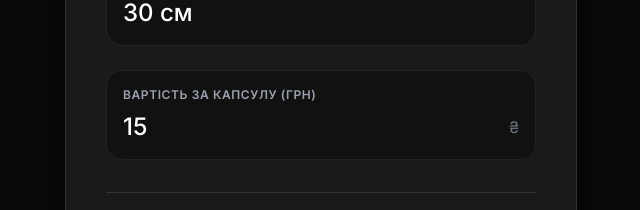
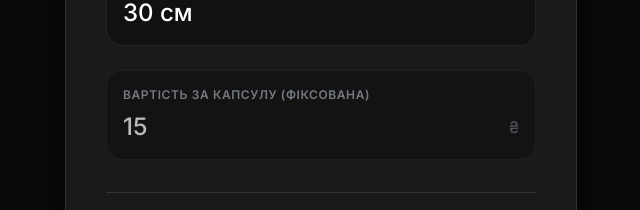
Before and after one commit to ednedin/name-studio, a React (Vite) app: page / in a window 1280 px wide. Shown: the part 403-613 px from the top of the page, without its empty margins (319-959 px from the left). Built offline with nearby package versions, Linux system fonts and the light colour scheme.

Commit message:
chore: approve section_calculator_ui

```diff
--- a/src/components/Calculator.tsx
+++ b/src/components/Calculator.tsx
@@ -1,20 +1,20 @@
 import React, { useState } from 'react';
 
+// Hardcoded rates mapped to lengths. Client cannot change these.
 const lengthOptions = [
-  { length: 20, capsules: 20 },
-  { length: 30, capsules: 40 },
-  { length: 50, capsules: 60 },
-  { length: 70, capsules: 70 },
+  { length: 20, capsules: 20, pricePerCapsule: 15 },
+  { length: 30, capsules: 40, pricePerCapsule: 15 },
+  { length: 50, capsules: 60, pricePerCapsule: 15 },
+  { length: 70, capsules: 70, pricePerCapsule: 15 },
 ];
 
 const Calculator: React.FC = () => {
   const [weight, setWeight] = useState<number>(100);
   const [lengthIdx, setLengthIdx] = useState<number>(1);
-  const [price, setPrice] = useState<number>(15);
 
   const selectedOption = lengthOptions[lengthIdx];
   const totalCapsules = Math.round((weight / 100) * selectedOption.capsules);
-  const totalCost = totalCapsules * price;
+  const totalCost = totalCapsules * selectedOption.pricePerCapsule;
 
   return (
     <section className="min-h-[100svh] bg-[#0a0a0a] flex flex-col items-center justify-center p-4 sm:p-6 text-white font-sans">
@@ -47,10 +47,10 @@ const Calculator: React.FC = () => {
             </select>
           </div>
 
-          <div className="bg-[#111] p-4 rounded-2xl border border-[#222] focus-within:border-[#d4af37]/50 transition-colors">
-            <label className="block text-xs font-semibold text-gray-400 mb-2 uppercase tracking-wider">Вартість за капсулу (грн)</label>
+          <div className="bg-[#111] p-4 rounded-2xl border border-[#222] opacity-70">
+            <label className="block text-xs font-semibold text-gray-400 mb-2 uppercase tracking-wider">Вартість за капсулу (фіксована)</label>
             <div className="flex items-center">
-              <input type="number" value={price} onChange={(e) => setPrice(Number(e.target.value))} className="w-full bg-transparent text-2xl font-medium text-white focus:outline-none" />
+              <div className="w-full bg-transparent text-2xl font-medium text-white">{selectedOption.pricePerCapsule}</div>
               <span className="text-gray-500 ml-2">₴</span>
             </div>
           </div>
--- a/state.yaml
+++ b/state.yaml
@@ -2,7 +2,7 @@ global_phase: BUILDER
 project_context: "A web-based interactive calculator for hair extension costs at a beauty studio. Users enter hair weight (grams) and length (cm). The app calculates the required number of capsules (based on a length-to-capsule mapping) and multiplies by the price per capsule to display the total cost. The design should be elegant, clean, and suitable for a beauty salon, featuring the studio's logo."
 sections:
   section_calculator_ui:
-    status: REVISING
+    status: IMPLEMENTED
     active_trajectory:
       - timestamp: "2026-08-17T10:01:00Z"
         image: "visual_logs/calculator_ui.webp"
```
